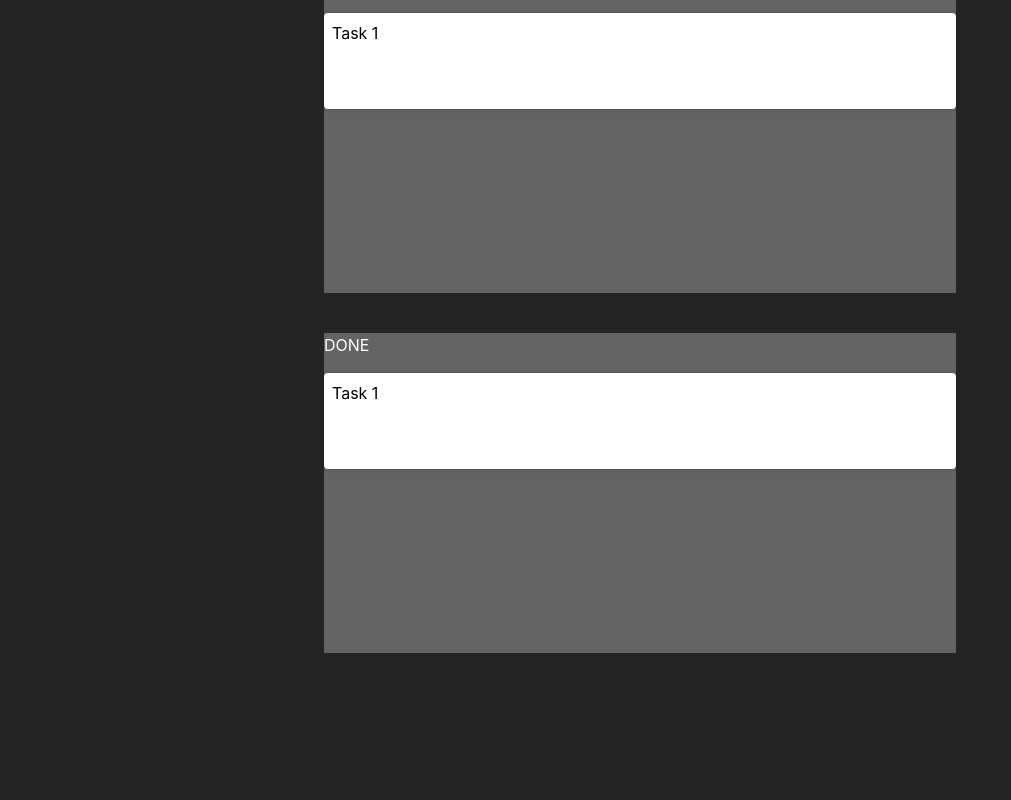
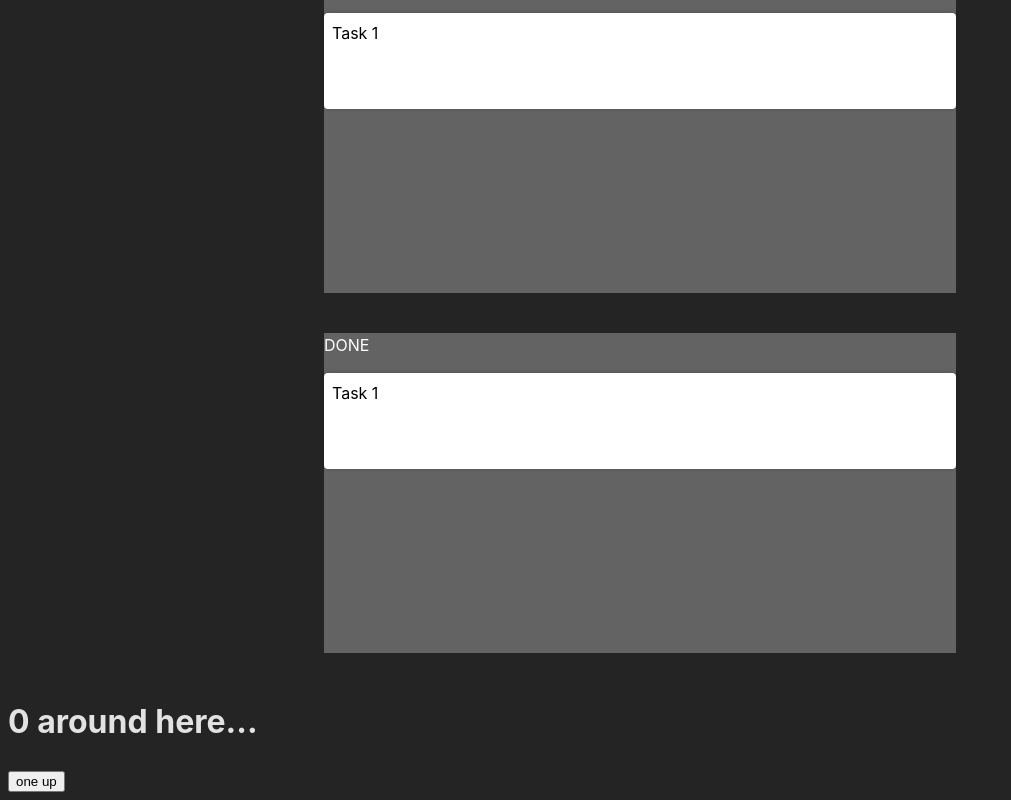
Before and after one commit to Drakkarrr/zustand-fcc-tutorial, a React (Vite) app: page / in a window 1280 px wide. Shown: the part 403-1203 px from the top of the page, without its empty margins (0-1011 px from the left). Before the commit the page ends 1064 px from the top, so only its background shows below. Built offline with nearby package versions, Linux system fonts and the light colour scheme.

Commit message:
error on render fixed

```diff
--- a/src/App.jsx
+++ b/src/App.jsx
@@ -1,4 +1,5 @@
 import Column from './components/Column';
+import CounterBear from './components/CounterBear';
 
 function App() {
   return (
@@ -8,6 +9,8 @@ function App() {
       <Column state='ONGOING' />
       <br />
       <Column state='DONE' />
+      <br />
+      <CounterBear />
     </>
   );
 }
--- a/src/components/BearCounter.jsx
+++ b/src/components/BearCounter.jsx
@@ -1,4 +1,4 @@
-import { useStore } from 'zustand';
+import { useStore } from '../store/useStore.js';
 
 function BearCounter() {
   const bears = useStore((state) => state.bears);
--- a/src/components/Control.jsx
+++ b/src/components/Control.jsx
@@ -1,4 +1,4 @@
-import { useStore } from 'zustand';
+import { useStore } from '../store/useStore.js';
 
 function Controls() {
   const increasePopulation = useStore((state) => state.increasePopulation);
--- a/src/store/useStore.js
+++ b/src/store/useStore.js
@@ -1,9 +1,7 @@
 import { create } from 'zustand';
 
-const useStore = create((set) => ({
+export const useStore = create((set) => ({
   bears: 0,
   increasePopulation: () => set((state) => ({ bears: state.bears + 1 })),
   removeAllBears: () => set({ bears: 0 }),
 }));
-
-export default useStore;
```
